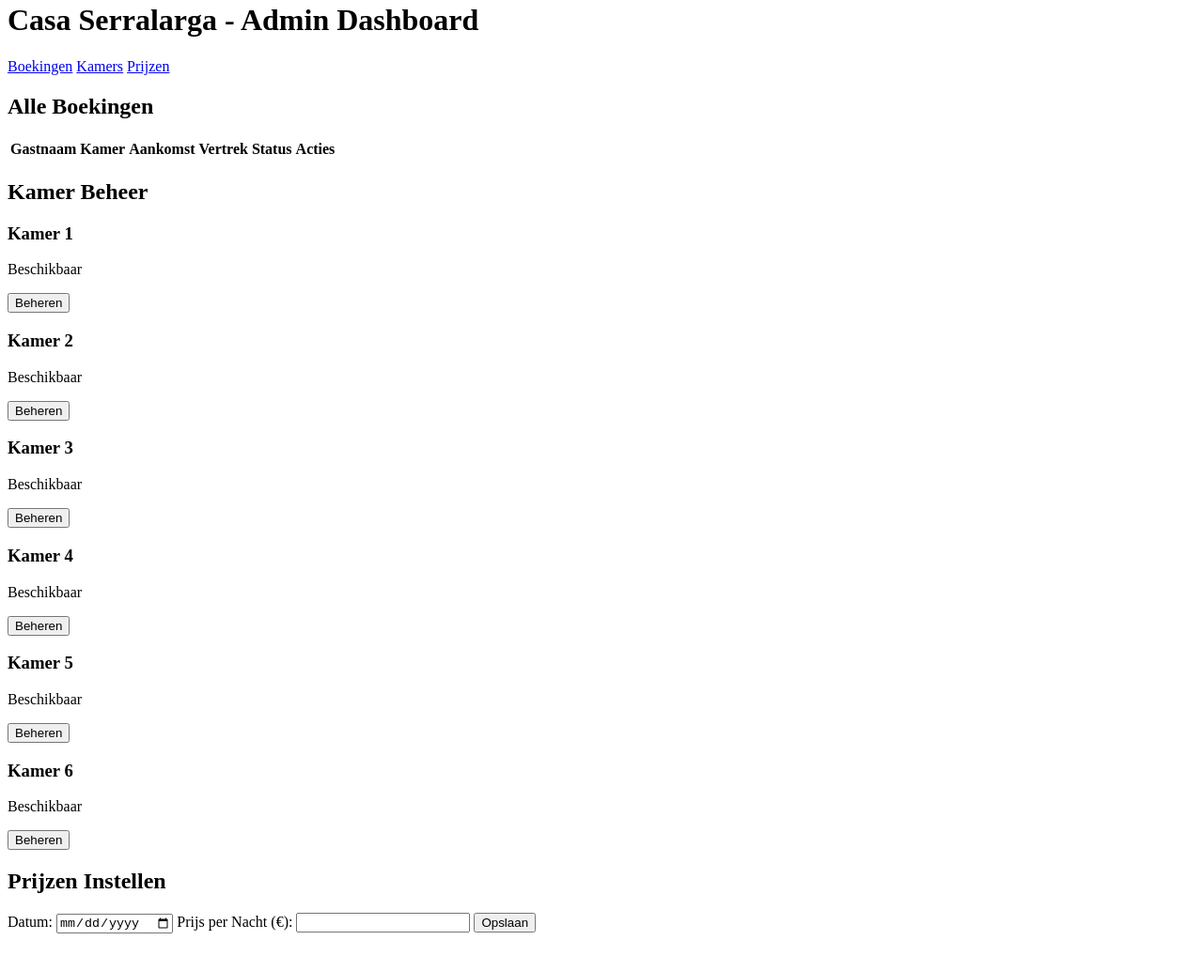
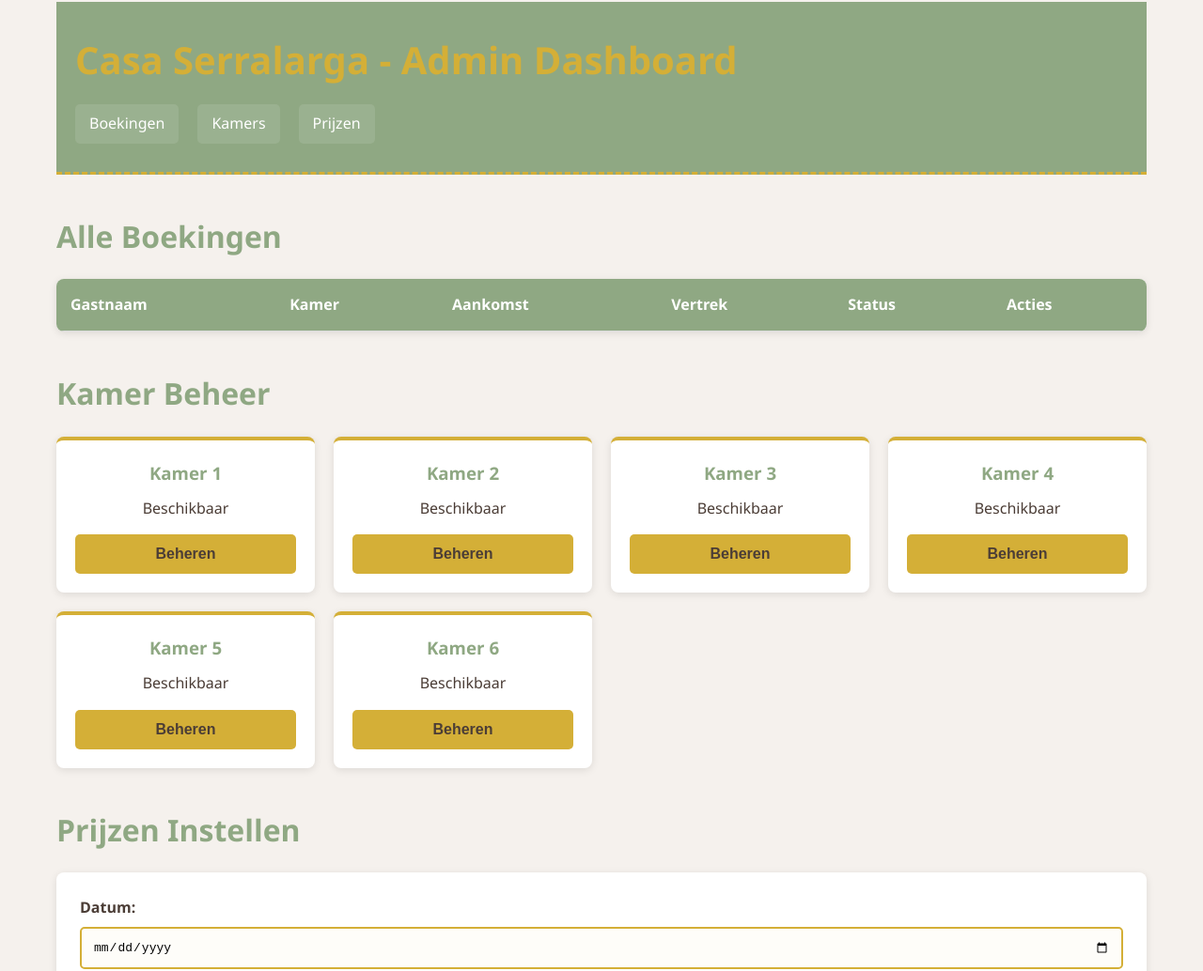
Before and after one commit to casaserralarga/casaserralarga-bookings, a plain HTML site: page admin.html in a window 1280 px wide. Shown: the part 18-1052 px from the top of the page at 94% size. Before the commit the page ends 1020 px from the top, so only its background shows below. Drawn offline with Linux system fonts and the light colour scheme; no server answers.

Commit message:
Refactor styles.css for improved layout and design

```diff
--- a/styles.css
+++ b/styles.css
@@ -1,25 +1,198 @@
-.container {
-    background-color: #f5f5dc; /* beige background */
-    color: #4b3d36; /* brown accents */
+* {
+    margin: 0;
+    padding: 0;
+    box-sizing: border-box;
 }
 
-.header, .footer {
-    background-color: #d4af37; /* golden accents */
+body {
+    font-family: 'Segoe UI', Tahoma, Geneva, Verdana, sans-serif;
+    background-color: #f5f1ed;
+    color: #4b3d36;
+    line-height: 1.6;
 }
 
-.stripe {
-    background-color: #a3c1ad; /* green stripes */
+.container, .admin-container {
+    max-width: 1200px;
+    margin: 0 auto;
+    padding: 20px;
 }
 
-.dashed-line {
-    border-bottom: 1px dashed #4b3d36; /* brown dashed line */
+header {
+    background-color: #8fa883;
+    color: white;
+    padding: 30px 20px;
+    margin-bottom: 40px;
+    border-bottom: 3px dashed #d4af37;
 }
 
-.button {
-    background-color: #d4af37; /* golden background for buttons */
+header h1 {
+    font-size: 2.5em;
+    margin-bottom: 15px;
+    color: #d4af37;
+}
+
+header nav {
+    display: flex;
+    gap: 20px;
+}
+
+header nav a {
+    color: white;
+    text-decoration: none;
+    padding: 8px 15px;
+    background-color: rgba(255,255,255,0.1);
+    border-radius: 5px;
+    transition: background-color 0.3s;
+}
+
+header nav a:hover {
+    background-color: #d4af37;
+    color: #4b3d36;
+}
+
+h1, h2 {
+    color: #8fa883;
+    margin-bottom: 20px;
+    font-size: 2em;
+}
+
+form {
+    background: white;
+    padding: 25px;
+    border-radius: 8px;
+    box-shadow: 0 2px 8px rgba(0,0,0,0.1);
+    margin-bottom: 30px;
+}
+
+label {
+    display: block;
+    margin-bottom: 8px;
+    font-weight: 600;
+    color: #4b3d36;
+}
+
+input, select {
+    width: 100%;
+    padding: 12px;
+    margin-bottom: 15px;
+    border: 2px solid #d4af37;
+    border-radius: 5px;
+    font-size: 1em;
+    background-color: #fefdf9;
+}
+
+input:focus, select:focus {
+    outline: none;
+    border-color: #8fa883;
+    box-shadow: 0 0 5px rgba(143, 168, 131, 0.3);
+}
+
+button {
+    background-color: #d4af37;
+    color: #4b3d36;
+    padding: 12px 25px;
+    border: none;
+    border-radius: 5px;
+    cursor: pointer;
+    font-weight: 600;
+    font-size: 1em;
+    transition: all 0.3s;
+}
+
+button:hover {
+    background-color: #8fa883;
+    color: white;
+    transform: translateY(-2px);
+    box-shadow: 0 4px 8px rgba(0,0,0,0.2);
+}
+
+button:active {
+    transform: translateY(0);
+}
+
+table {
+    width: 100%;
+    border-collapse: collapse;
+    background: white;
+    border-radius: 8px;
+    overflow: hidden;
+    box-shadow: 0 2px 8px rgba(0,0,0,0.1);
+    margin-bottom: 30px;
+}
+
+table thead {
+    background-color: #8fa883;
     color: white;
 }
 
-.button:hover {
-    background-color: #4b3d36; /* darken on hover */
+table th, table td {
+    padding: 15px;
+    text-align: left;
+    border-bottom: 1px solid #ddd;
 }
+
+table tbody tr:hover {
+    background-color: #f0ede9;
+}
+
+.room-grid {
+    display: grid;
+    grid-template-columns: repeat(auto-fit, minmax(250px, 1fr));
+    gap: 20px;
+    margin-bottom: 30px;
+}
+
+.room-card {
+    background: white;
+    padding: 20px;
+    border-radius: 8px;
+    box-shadow: 0 2px 8px rgba(0,0,0,0.1);
+    text-align: center;
+    border-top: 4px solid #d4af37;
+}
+
+.room-card h3 {
+    color: #8fa883;
+    margin-bottom: 10px;
+}
+
+.room-card button {
+    width: 100%;
+    margin-top: 15px;
+}
+
+section {
+    margin-bottom: 40px;
+}
+
+.hidden {
+    display: none;
+}
+
+#result {
+    background: white;
+    padding: 25px;
+    border-radius: 8px;
+    box-shadow: 0 2px 8px rgba(0,0,0,0.1);
+    margin-top: 20px;
+}
+
+#result p {
+    margin-bottom: 10px;
+    font-size: 1.1em;
+}
+
+@media (max-width: 768px) {
+    .room-grid {
+        grid-template-columns: 1fr;
+    }
+
+    header h1 {
+        font-size: 1.8em;
+    }
+
+    header nav {
+        flex-direction: column;
+        gap: 10px;
+    }
+}
```
